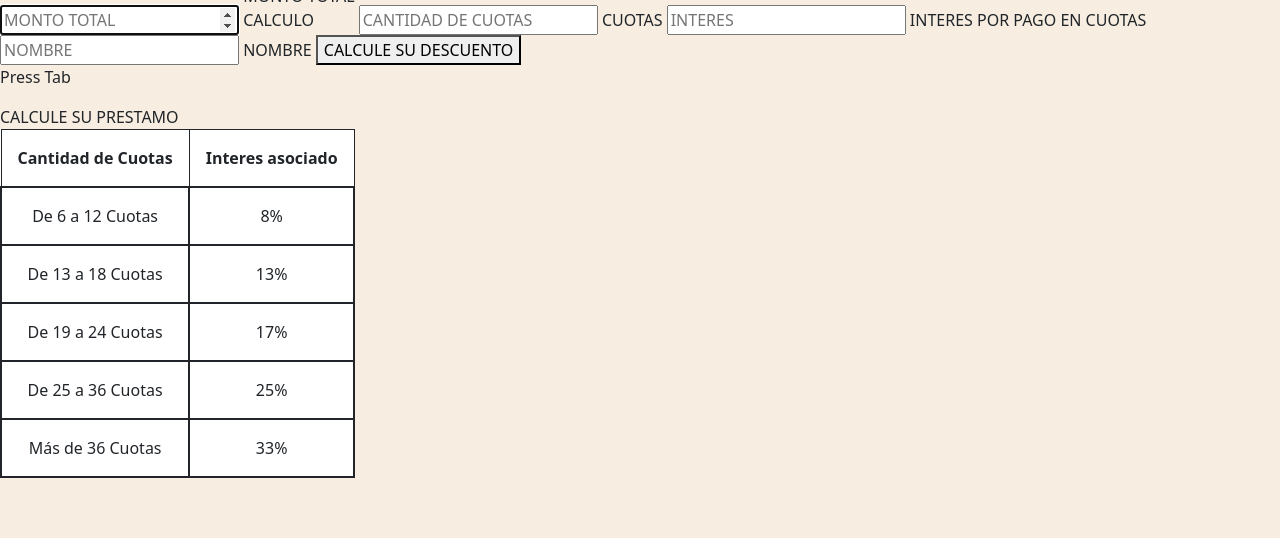
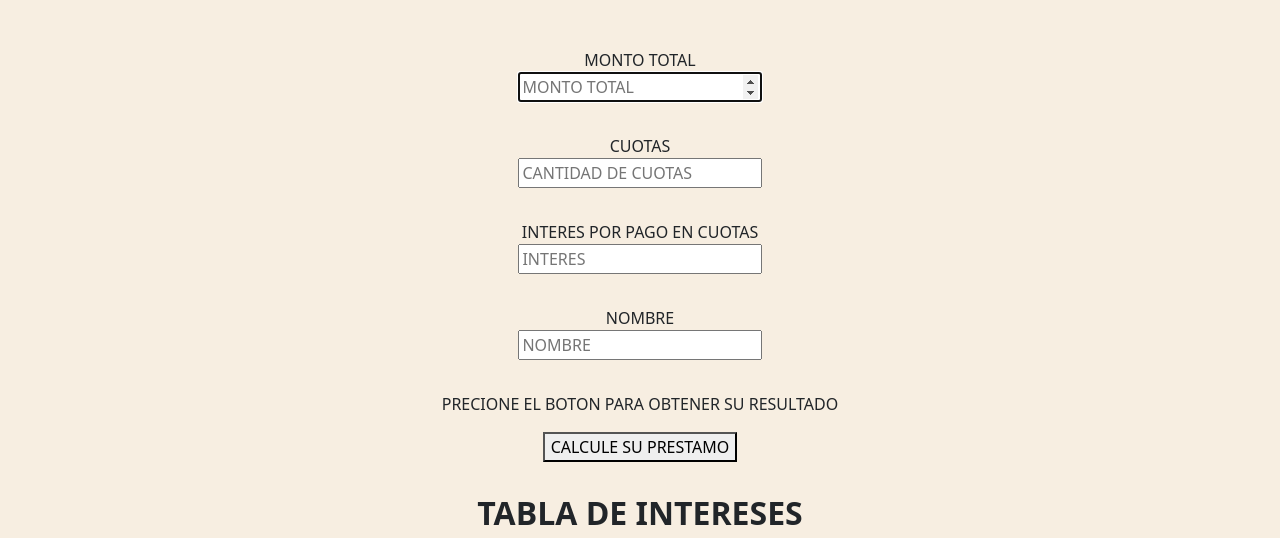
Before and after one commit to RodrigoJManzo/Poyecto-JS, a website: page pages/prestamos.html in a window 1280 px wide. Shown: the part 539-1077 px from the top of the page. Drawn offline with nearby package versions, Linux system fonts and the light colour scheme.

Commit message:
arreglo de los formularios

```diff
--- a/pages/prestamos.html
+++ b/pages/prestamos.html
@@ -85,38 +85,51 @@
   <!--fin del header-->
 
   <!--COMIENZO DEL FORMULARIO-->
-    <form>
-      <form>
-        <input id="inputUno" type="number" placeholder="MONTO TOTAL" required autofocus />
+
+      <form id="formulario">
+
         <label for="inputUno">
           <span class="label-text">MONTO TOTAL</span>
           <span class="nav-dot"></span>
-          <div class="signup-button-trigger">CALCULO</div>
         </label>
-        <input id="inputDos" type="number" placeholder="CANTIDAD DE CUOTAS" required />
+        <input id="inputUno" type="number" placeholder="MONTO TOTAL" required autofocus />
+
+
+
         <label for="inputDos">
           <span class="label-text">CUOTAS</span>
           <span class="nav-dot"></span>
         </label>
-        <input id="inputTres" type="text" placeholder="INTERES" required />
+        <input id="inputDos" type="number" placeholder="CANTIDAD DE CUOTAS" required />
+
+
+
         <label for="inputTres">
           <span class="label-text">INTERES POR PAGO EN CUOTAS</span>
           <span class="nav-dot"></span>
         </label>
-        <input id="inputCuatro" type="text" placeholder="NOMBRE" required />
+        <input id="inputTres" type="text" placeholder="INTERES" required />
+
+
+
         <label for="inputCuatro">
           <span class="label-text">NOMBRE</span>
           <span class="nav-dot"></span>
         </label>
-        <button id="calcular" type="submit">CALCULE SU DESCUENTO</button>
-        <p class="tip">Press Tab</p>
-        <div class="signup-button">CALCULE SU PRESTAMO</div>
+        <input id="inputCuatro" type="text" placeholder="NOMBRE" required />
+
+
+
+        <p class="tip">PRECIONE EL BOTON PARA OBTENER SU RESULTADO</p>
+        <button id="calcular" type="submit">CALCULE SU PRESTAMO</button>
+        <div class="signup-button"></div>
       </form>
-      </form>
+
   <!--FIN DEL FORMULARIO-->
 
   <!--Comienzo de tabla de intereses por cuota-->
 
+<h2><strong>TABLA DE INTERESES</strong></h2>
     <table id="tablita">
       <tr>
         <th>Cantidad de Cuotas</th>
--- a/scss/components/_formularios.scss
+++ b/scss/components/_formularios.scss
@@ -0,0 +1,38 @@
+#formulario{
+    display: flex;
+    flex-direction: column;
+    flex-wrap: wrap;
+    padding: 2rem;
+    justify-content: center;
+    align-items: center;
+    text-align: center;
+    margin: 0%;
+        input{
+            display: block;
+            width: 20%;
+        }
+        label{
+            display: block;
+            width: auto;
+            padding-top: 2rem;
+        }
+        div{
+            display: block;
+        }
+        #calcular{
+            display: block;
+            width: auto;
+        }
+        P{
+            padding-top: 2rem;
+        }
+
+}
+H2{
+    text-align: center;
+}
+#tablita{
+    display: flex;
+    justify-content: center;
+    align-items: center;
+}
```
Also changed, not shown: pages/descuentos.html (+12 -10 lines), pages/iva.html (+12 -7 lines), css/style.css, 1 other file.
